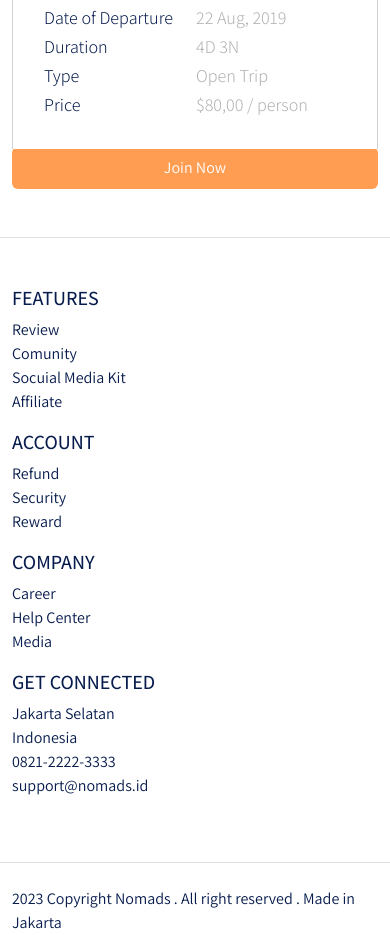
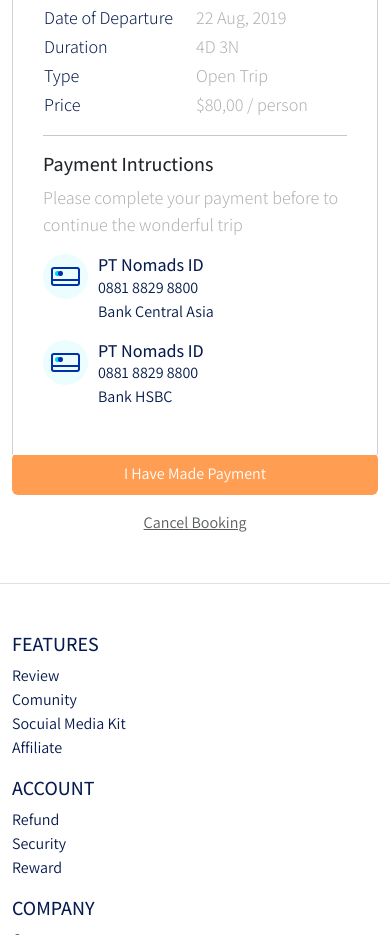
Before and after one commit to fuadfajris/bwa-nomads-template, a plain HTML site: page checkout.html in a window 390 px wide. Shown: the part 872-1807 px from the top of the page. Drawn offline with Linux system fonts and the light colour scheme; files whose address does not match are found by name; a web font is replaced by a local one.

Commit message:
add payment instruction and success page

```diff
--- a/checkout.html
+++ b/checkout.html
@@ -159,11 +159,57 @@
                                     <td width="50%" class="text-right">$80,00 / person</td>
                                 </tr>
                             </table>
+                            <hr>
+
+                            <h2>Payment Intructions</h2>
+                            <p class="payment-instructions">
+                                Please complete your payment before to continue the wonderful trip
+                            </p>
+                            <div class="bank">
+                                <div class="bank-item pb-3">
+                                    <img
+                                      src="frontend/images/ic_bank.png"
+                                      alt=""
+                                      class="bank-image"
+                                    />
+                                    <div class="description">
+                                      <h3>PT Nomads ID</h3>
+                                      <p>
+                                        0881 8829 8800
+                                        <br />
+                                        Bank Central Asia
+                                      </p>
+                                    </div>
+                                    <div class="clearfix"></div>
+                                </div>
+
+                                <div class="bank-item pb-3">
+                                    <img
+                                      src="frontend/images/ic_bank.png"
+                                      alt=""
+                                      class="bank-image"
+                                    />
+                                    <div class="description">
+                                      <h3>PT Nomads ID</h3>
+                                      <p>
+                                        0881 8829 8800
+                                        <br />
+                                        Bank HSBC
+                                      </p>
+                                    </div>
+                                    <div class="clearfix"></div>
+                                </div>
+                            </div>
                         </div>
 
                         <div class="join-container">
-                            <a href="#" class="btn btn-block btn-join-now mt-3 py-2">
-                                Join Now
+                            <a href="success.html" class="btn btn-block btn-join-now mt-3 py-2">
+                                I Have Made Payment
+                            </a>
+                        </div>
+                        <div class="text-center mt-3">
+                            <a href="index.html" class="text-muted">
+                                Cancel Booking
                             </a>
                         </div>
                     </div>
--- a/frontend/styles/main.scss
+++ b/frontend/styles/main.scss
@@ -417,4 +417,72 @@ header {
           }
         }
     }
+
+    .payment-instructions {
+        font-weight: 300;
+        font-size: 14px;
+        color: #b1b1b1;
+    }
+
+    .bank {
+        .bank-item {
+            h3 {
+                font-size: 18px;
+                color: #071c4d;
+                margin-bottom: 0;
+            }
+
+            p {
+                margin-bottom: 0;
+            }
+
+            .description {
+                margin-left: 10px;
+                overflow: hidden;
+                float: left;
+
+                p {
+                    font-family: Assistant;
+                    font-weight: normal;
+                    font-size: 16px;
+                    text-align: left;
+                    color: #071c4d;
+                }
+            }
+
+            .bank-image {
+                width: 45px;
+                height: 45px;
+                float: left;
+            }
+        }
+    }
 }
+
+.section-success {
+    height: 90vh;
+
+    h1 {
+        font-weight: bold;
+        font-size: 26px;
+        color: #071c4d;
+    }
+
+    p {
+        font-weight: 300;
+        font-size: 18px;
+        color: #b1b1b1;
+    }
+
+    .btn-home-page {
+        border-radius: 4px;
+        background: #071c4d;
+        color: #fff;
+
+        &:hover {
+            background: #1e3771;
+            color: #fff;
+        }
+      }
+
+}
```
Also changed, not shown: details.html (+1 -1 lines), index.html (+4 -4 lines), success.html (added, +76 -0 lines), frontend/images/ic_mail.png (added), frontend/images/ic_mail@2x.png (added), frontend/styles/main.css, 1 other file.
